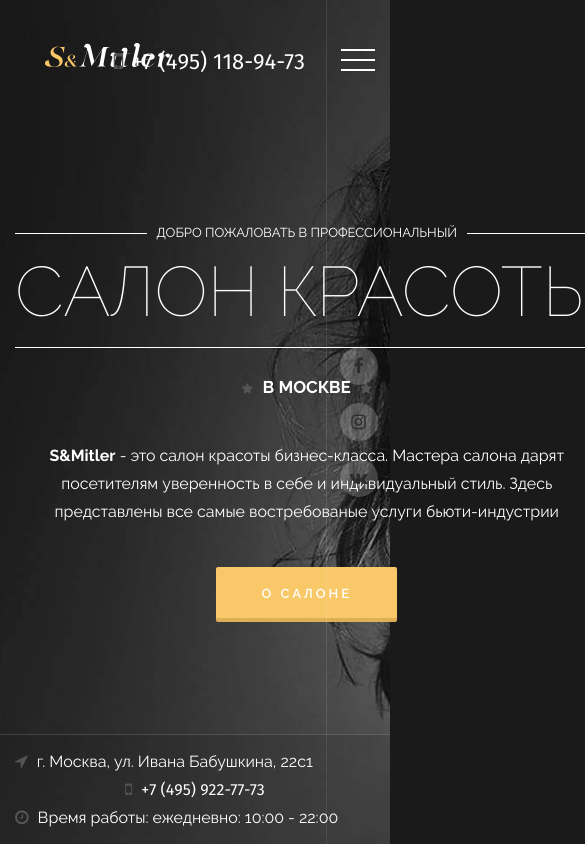
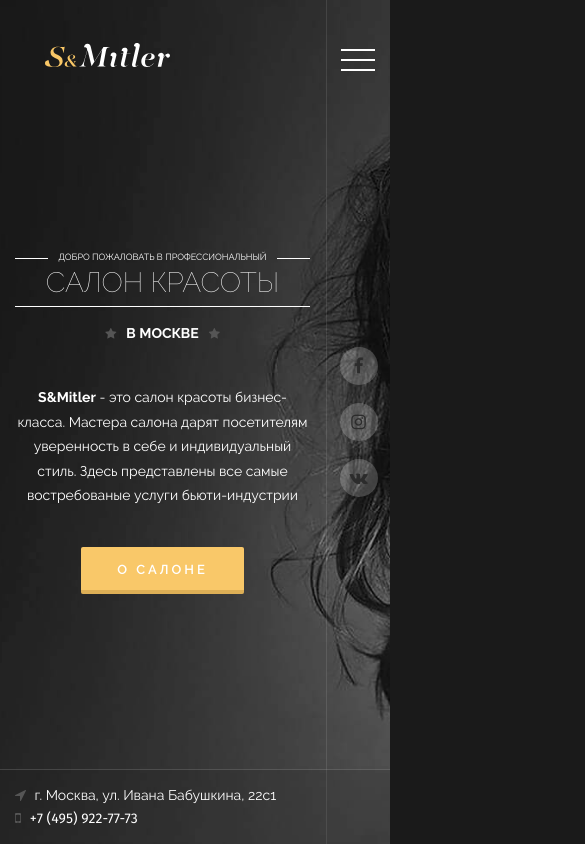
Before and after one commit to oleshonchar/beauty-salon, a website: page app/index.html in a window 390 px wide. Shown: the top 844 px of the page, 585 px wide, since content can reach past the window. Drawn offline with Linux system fonts and the light colour scheme.

Commit message:
Adaptive header

```diff
--- a/app/index.html
+++ b/app/index.html
@@ -10,12 +10,6 @@
 
 	<meta http-equiv="X-UA-Compatible" content="IE=edge">
 	<meta name="viewport" content="width=device-width, initial-scale=1, maximum-scale=1">
-
-	<meta property="og:image" content="path/to/image.jpg">
-	<link rel="shortcut icon" href="img/favicon/favicon.ico" type="image/x-icon">
-	<link rel="apple-touch-icon" href="img/favicon/apple-touch-icon.png">
-	<link rel="apple-touch-icon" sizes="72x72" href="img/favicon/apple-touch-icon-72x72.png">
-	<link rel="apple-touch-icon" sizes="114x114" href="img/favicon/apple-touch-icon-114x114.png">
 
 	<!-- Chrome, Firefox OS and Opera -->
 	<meta name="theme-color" content="1a1a1a">
@@ -38,7 +32,7 @@
 
 				<div class="top-line">
 					<a href="#" class="logo"><img src="img/logo-1.svg" alt="Салон красоты S&Mitler"></a>
-					<div class="phone"><i class="fa fa-mobile"></i> +7 (495) 118-94-73</div>
+					<div class="phone hidden-xs"><i class="fa fa-mobile"></i> +7 (495) 118-94-73</div>
 					<a href="#my-menu" class="hamburger hamburger--emphatic">
 						<span class="hamburger-box"><span class="hamburger-inner"></span></span>
 					</a>
@@ -63,7 +57,7 @@
 					<div class="flex-center">
 						<div class="container">
 							<div class="row">
-								<div class="col-sm-7">
+								<div class="col-sm-7 col-xs-10">
 									<div class="header-composition">
 										<div class="welcome">
 											<p><span>Добро пожаловать в профессиональный</span></p>
@@ -95,13 +89,13 @@
 				<div class="header-contacts">
 					<div class="container">
 						<div class="row">
-							<div class="col-md-4">
+							<div class="col-md-4 col-sm-6">
 								<i class="fa fa-location-arrow"></i> г. Москва, ул. Ивана Бабушкина, 22с1
 							</div>
-							<div class="col-md-4">
+							<div class="col-md-4 col-sm-6">
 								<div class="phone-h"><i class="fa fa-mobile"></i> +7 (495) 922-77-73</div>
 							</div>
-							<div class="col-md-4">
+							<div class="col-md-4 hidden-sm hidden-xs">
 								<i class="fa fa-clock-o"></i> Время работы: ежедневно: 10:00 - 22:00
 							</div>
 						</div>
--- a/app/sass/_media.sass
+++ b/app/sass/_media.sass
@@ -4,28 +4,57 @@
 
 /* Large Devices, Wide Screens */
 @media only screen and (max-width : 1200px)
-	/**/
+	.welcome
+		.h1
+			font-size: 64px
+
+	.header-contacts
+		font-size: 14px
 
 
 /* Medium Devices, Desktops */
 @media only screen and (max-width : 992px)
-	/**/
+	.welcome
+		.h1
+			font-size: 48px
+
 
 
 /* Small Devices, Tablets */
 @media only screen and (max-width : 768px)
-	/**/
+	.header-contacts
+		.phone-h
+			text-align: left
+	.button
+		padding: 12px 36px
 
 
 /* Extra Small Devices, Phones */
 @media only screen and (max-width : 480px)
-	/**/
+	.welcome
+		.h1
+			font-size: 28px
+			margin-top: 5px
+		p
+			span
+				font-size: 9px
+
+		strong
+			margin-top: 14px
+			font-size: 14px
+
+	.header-composition
+		p
+			font-size: 14px
+
 
 
 /* Custom, iPhone Retina */
 @media only screen and (max-width : 320px)
-	/**/
-
+	.welcome
+		p
+			span
+				font-size: 9px
 
 /*==========  Mobile First  ==========*/
 
```
Also changed, not shown: app/css/main.min.css.
